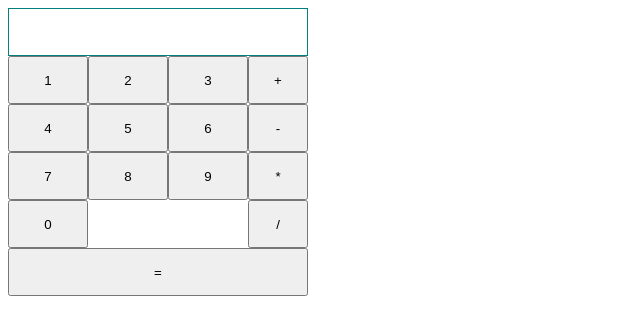
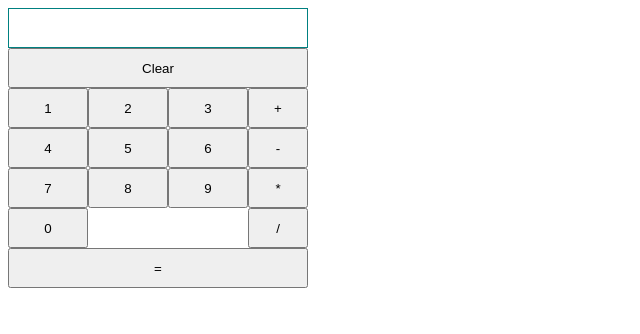
Before and after one commit to miss-emenems/calc, a plain HTML site: page index.html in a window 1280 px wide. Shown: the whole page, without its empty margins (0-640 px from the left). Drawn offline with Linux system fonts and the light colour scheme.

Commit message:
Change result to input, add clear button, complete calculate function

```diff
--- a/index.html
+++ b/index.html
@@ -7,7 +7,12 @@
 <body>
 
 <div class="calc grid grid--main">
-	<div class="area area--result"><span id="result" class="result"></span></div>
+	<div class="area area--result">
+		<input  type="text" id="result" class="result">
+	</div>
+	<div class="area area--clear">
+		<button id="clear" class="button button--clear" onclick="clearResult()">Clear</button>
+	</div>
 	<div class="area area--numbers grid grid--numbers">
 		<div class="cell">
 			<button class="button button--number" value='1'>1</button>
@@ -55,25 +60,10 @@
 		</div>
 	</div>
 	<div class="area area--equals">
-		<button id="calculate" class="button button--operator" onclick="myCalc()"">=</button>
+		<button id="calculate" class="button button--operator" onclick="myCalc()">=</button>
 	</div>
 </div>
 
-<!-- 	<ul class="calc">
-	<li><span id="result" class="result"></span></li>
-	<li><input id="first" type="number" value="0"></li>
-	<li>
-		<select name="" id="sign">
-			<option value="+">+</option>
-			<option value="-">-</option>
-			<option value="*">*</option>
-			<option value="/">/</option>
-		</select>
-	</li>
-	<li><input id="second" type="number" value="0"></li>
-</ul>
-<br>
-<button id="calculate" onclick="myCalc()">=</button> -->
 	<script src="test.js"></script>
 
 </body>
--- a/style.scss
+++ b/style.scss
@@ -3,9 +3,10 @@
 	&--main {
 		max-width: 300px;
 		grid-template-columns: 4fr 1fr;
-		grid-template-rows: 1fr 4fr 1fr;
+		grid-template-rows: 1fr 1fr 4fr 1fr;
 		grid-template-areas:
 			"result result"
+			"clear clear"
 			"numbers operators"
 			"equals equals"
 	}
@@ -33,27 +34,21 @@
 	&--equals {
 		grid-area: equals;
 	}
-}
-
-.cell {
-	//border: 1px solid blue;
+	&--clear {
+		grid-area: clear;
+	}
 }
 
 .button {
 	width: 100%;
-	height: 100%;
+	height: 40px;
 }
 
-
-
-
-input {
-	width: 100%;
-}
 .result {
 	border: 1px solid teal;
 	display: block;
-	min-width: 200px;
-	min-height: 30px;
+	height: 40px;
 	padding: 0.5em;
+	width: 100%;
+	box-sizing: border-box;
 }
--- a/test.js
+++ b/test.js
@@ -1,24 +1,17 @@
 "use strict";
-
-/*function myCalc(value1, value2, sign) {
-
-	value1 = getId('first').value;
-	value2 = getId('second').value;
-	sign = getId('sign').value;
-	var result = getId('result');
-
-	var equation = value1 + sign + value2;
-
-	result.innerHTML = eval(equation);
-
-}*/
 
 addEventListenersToButtons();
 
+function clearResult() {
+	getId('result').value = "";
+}
+
+function myCalc() {
+	getId('result').value = convertToMath();
+}
+
 
 //======================================================
-
-
 
 
 function getClass(element) {
@@ -28,12 +21,13 @@ function getId(element) {
 	return document.getElementById(element);
 }
 
-
+//Update the display with new entry
 function displayValue(value) {
 	var newValue = value.srcElement.value;
-	getId('result').innerHTML += newValue;
+	getId('result').value += newValue;
 }
 
+//Check if button has been clicked
 function addEventListenersToButtons() {
 	var buttons = getClass('button');
 	for (let i = 0; i < buttons.length; i++) {
@@ -41,16 +35,7 @@ function addEventListenersToButtons() {
 	}
 }
 
+//Change result from string format to math
 function convertToMath() {
-
+	return eval(getId('result').value);
 }
-
-function myCalc() {
-	eval(getId('result').html());
-	console.log("result:");
-}
-
-
-/*$('button').click(function(){
-	var val = $(this).attr("value");
-});*/
```
Also changed, not shown: style.css, 1 other file.
